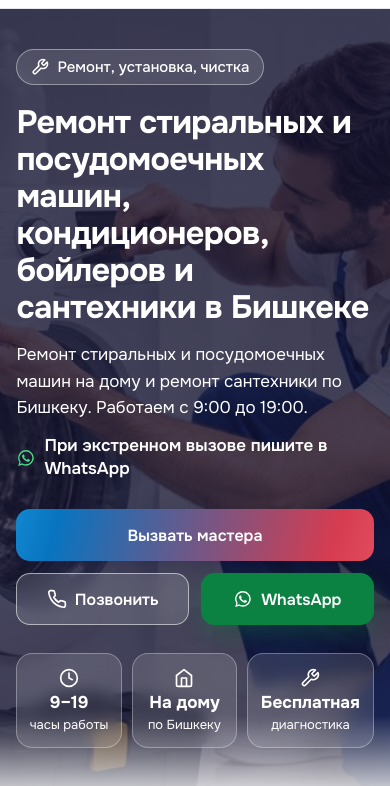
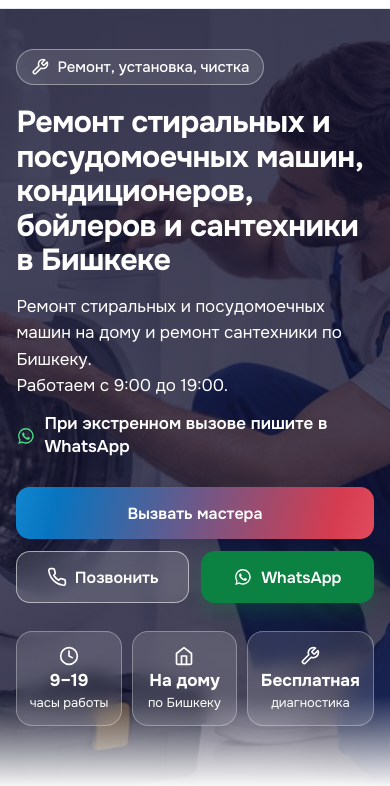
Before and after one commit to dyikanbaevaa08-coder/service-website-test, a plain HTML site: page index.html in a window 390 px wide. Shown: the part 58-844 px from the top of the page. Drawn offline with Linux system fonts and the light colour scheme.

Commit message:
Hero: keep «посудомоечных машин,» on one line; hours on their own line
Heading size on phones now scales with screen width so the phrase fits.

Co-Authored-By: Claude Opus 5.5 <noreply@anthropic.com>

```diff
--- a/index.html
+++ b/index.html
@@ -92,8 +92,8 @@
           <svg class="icon" aria-hidden="true"><use href="#i-wrench"/></svg>
           <span>Ремонт, установка, чистка</span>
         </p>
-        <h1>Ремонт стиральных и посудомоечных машин, кондиционеров, бойлеров и сантехники в&nbsp;Бишкеке</h1>
-        <p class="hero__lead">Ремонт стиральных и посудомоечных машин на дому и ремонт сантехники по Бишкеку. Работаем с 9:00 до 19:00.</p>
+        <h1>Ремонт стиральных и <span class="nowrap">посудомоечных машин,</span> кондиционеров, бойлеров и сантехники в&nbsp;Бишкеке</h1>
+        <p class="hero__lead">Ремонт стиральных и посудомоечных машин на дому и ремонт сантехники по Бишкеку.<br>Работаем с 9:00 до 19:00.</p>
         <p class="hero__urgent">
           <svg class="icon" aria-hidden="true"><use href="#i-wa"/></svg>
           <span>При экстренном вызове пишите в WhatsApp</span>
--- a/styles.css
+++ b/styles.css
@@ -55,7 +55,7 @@ img { display: block; max-width: 100%; }
 h1, h2, h3 { letter-spacing: -.018em; }
 
 h1 {
-  font-size: clamp(1.875rem, 8.300vw, 3.5rem);
+  font-size: clamp(1.5rem, calc((100vw - 2rem) / 11.8), 3.5rem);
   font-weight: 700;
   line-height: 1.14;
 }
@@ -878,3 +878,5 @@ h3 {
     transition: none !important;
   }
 }
+
+.nowrap { white-space: nowrap; }
```
